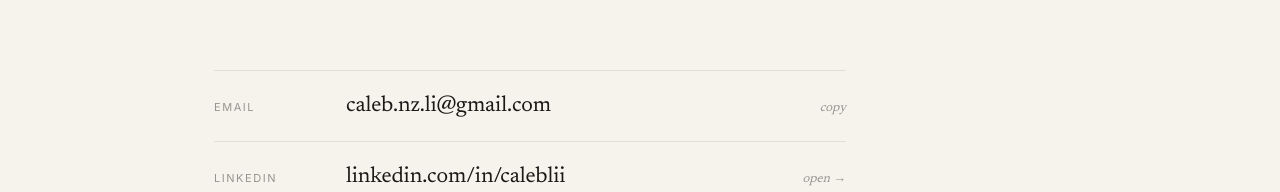
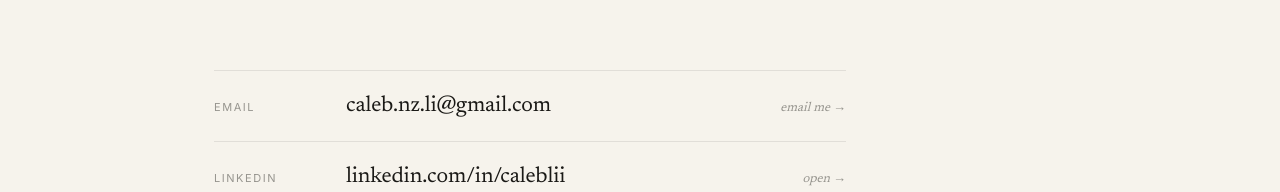
Before and after one commit to cc0b/portfolio, a Next.js app: page /contact in a window 1280 px wide. Shown: the part 333-525 px from the top of the page. Built offline with nearby package versions, Linux system fonts and the light colour scheme.

Commit message:
changed email copy to email me

```diff
--- a/src/app/contact/page.tsx
+++ b/src/app/contact/page.tsx
@@ -1,24 +1,13 @@
-'use client'
-
-import { useState } from 'react'
 import Footer from '@/components/Footer'
 import { SERIF, LABEL } from '@/lib/typography'
 
 const links = [
-  { label: 'Email', value: 'caleb.nz.li@gmail.com', href: 'mailto:caleb.nz.li@gmail.com', copyable: true },
-  { label: 'LinkedIn', value: 'linkedin.com/in/caleblii', href: 'https://www.linkedin.com/in/caleblii/', copyable: false },
-  { label: 'Instagram', value: '@caleb.lii', href: 'https://www.instagram.com/caleb.lii/', copyable: false },
+  { label: 'Email', value: 'caleb.nz.li@gmail.com', href: 'mailto:caleb.nz.li@gmail.com', action: 'email me →' },
+  { label: 'LinkedIn', value: 'linkedin.com/in/caleblii', href: 'https://www.linkedin.com/in/caleblii/', action: 'open →' },
+  { label: 'Instagram', value: '@caleb.lii', href: 'https://www.instagram.com/caleb.lii/', action: 'open →' },
 ]
 
 export default function Contact() {
-  const [copied, setCopied] = useState(false)
-
-  function copy() {
-    navigator.clipboard.writeText('caleb.nz.li@gmail.com')
-    setCopied(true)
-    setTimeout(() => setCopied(false), 2000)
-  }
-
   return (
     <div style={{ paddingTop: 76, minHeight: '100vh' }}>
       <div className="page-inner">
@@ -63,33 +52,14 @@ export default function Contact() {
                 >
                   {l.value}
                 </a>
-                {l.copyable ? (
-                  <button
-                    onClick={copy}
-                    style={{
-                      background: 'none',
-                      border: 'none',
-                      cursor: 'pointer',
-                      padding: 0,
-                      fontFamily: SERIF,
-                      fontStyle: 'italic',
-                      fontSize: 13,
-                      color: copied ? 'var(--cl-text)' : 'var(--cl-muted)',
-                      transition: 'color 0.2s',
-                    }}
-                  >
-                    {copied ? 'copied' : 'copy'}
-                  </button>
-                ) : (
                 <a
                   href={l.href}
                   target="_blank"
                   rel="noreferrer"
                   style={{ fontFamily: SERIF, fontStyle: 'italic', fontSize: 13, color: 'var(--cl-muted)' }}
                 >
-                    open →
+                  {l.action}
                 </a>
-                )}
               </div>
             ))}
           </div>
```
Lines whose indentation alone changed are shown as unchanged.
